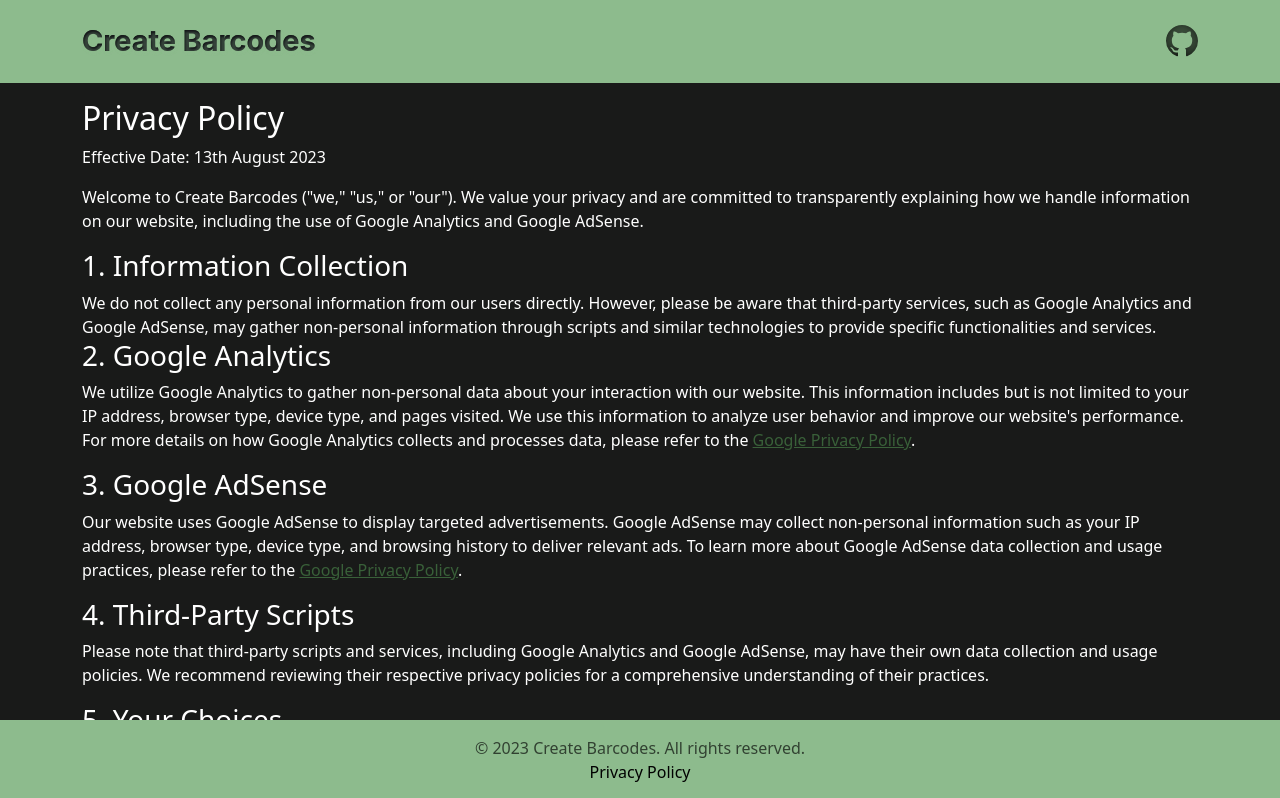
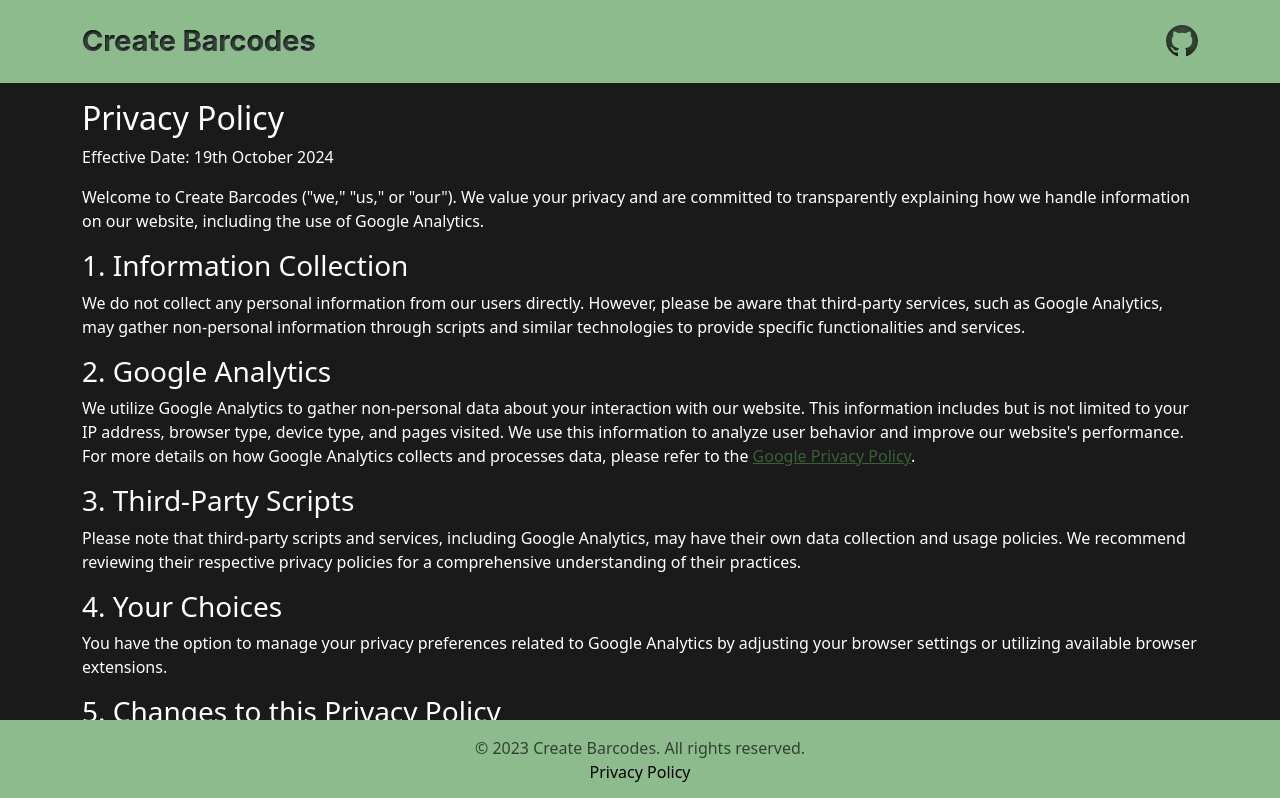
Before and after one commit to drewheasman/barcode-creator-react, a React app in the folder app/: page /privacy-policy in a window 1280 px wide. Shown: the top 798 px of the page. Built offline with nearby package versions, Linux system fonts and the light colour scheme.

Commit message:
Add tooltips, remove adsense from privacy policy (#43)

```diff
--- a/app/src/component/Label.tsx
+++ b/app/src/component/Label.tsx
@@ -1,20 +1,33 @@
+import { OverlayTrigger, Tooltip, TooltipProps } from "react-bootstrap";
 import { MessageLevel } from "../enum/MessageLevel";
 import { levelColor } from "../util/Messages/LevelColor";
 
 export function Label({
   label,
   level,
+  tooltip,
 }: {
   label: string;
   level: MessageLevel;
+  tooltip: string;
 }) {
   const classColor = levelColor(level);
 
+  const renderTooltip = (props: TooltipProps) => (
+    <Tooltip id="button-tooltip" {...props}>{tooltip}</Tooltip>
+  );
+
   return (
     <>
-      <label
-        className={`input-group-text col-sm-2 focus-${classColor}`}
-      >{label}</label>
+      <OverlayTrigger
+        placement="right"
+        delay={{ show: 250, hide: 400 }}
+        overlay={renderTooltip}
+      >
+        <label
+          className={`input-group-text col-sm-2 focus-${classColor}`}
+        >{label}</label>
+      </OverlayTrigger>
     </>
   );
 }
--- a/app/src/component/TypeOptions.tsx
+++ b/app/src/component/TypeOptions.tsx
@@ -14,7 +14,13 @@
   onTypeChange: CalculateFromBarcodeType;
 }) {
   let options: ReactElement[] = [];
-  options.push(<Label key="type-label" label="Symbology" level={MessageLevel.Info} />);
+  options.push(
+    <Label
+      key="type-label"
+      label="Symbology"
+      level={MessageLevel.Info}
+      tooltip="Encoding symbology for the rendered barcode"
+    />);
   Object.keys(BarcodeType).forEach((k) => {
     const barcodeType: string = BarcodeType[k as keyof typeof BarcodeType];
     options.push(
--- a/app/src/index.scss
+++ b/app/src/index.scss
@@ -72,3 +72,7 @@
     background-color: $color-off-dark;
   }
 }
+
+.tooltip {
+  --bs-tooltip-color: $color-active;
+}
--- a/app/src/pages/BarcodeCalculator.tsx
+++ b/app/src/pages/BarcodeCalculator.tsx
@@ -105,6 +105,7 @@
             <Label
               label="Mode"
               level={MessageLevel.Info}
+              tooltip="Single: input data into the input field. Bulk: upload a comma or new line separated list of input data"
             />
             <Checkbox
               label="Single"
@@ -130,6 +131,7 @@
             <Label
               label="Check digit"
               level={MessageLevel.Info}
+              tooltip="Optionally check digit appended to input"
             />
             <Checkbox
               label="Luhn"
--- a/app/src/pages/PrivacyPolicy.tsx
+++ b/app/src/pages/PrivacyPolicy.tsx
@@ -4,19 +4,20 @@
   return (
     <Container className="privacy-policy my-3">
       <h2>Privacy Policy</h2>
-      <p>Effective Date: 13th August 2023</p>
+      <p>Effective Date: 19th October 2024</p>
       <p>
         Welcome to Create Barcodes ("we," "us," or "our"). We value your privacy
         and are committed to transparently explaining how we handle information
-        on our website, including the use of Google Analytics and Google
-        AdSense.
+        on our website, including the use of Google Analytics.
       </p>
       <h3>1. Information Collection</h3>
-      We do not collect any personal information from our users directly.
-      However, please be aware that third-party services, such as Google
-      Analytics and Google AdSense, may gather non-personal information through
-      scripts and similar technologies to provide specific functionalities and
-      services.
+      <p>
+        We do not collect any personal information from our users directly.
+        However, please be aware that third-party services, such as Google
+        Analytics, may gather non-personal information through
+        scripts and similar technologies to provide specific functionalities and
+        services.
+      </p>
       <h3>2. Google Analytics</h3>
       <p>
         We utilize Google Analytics to gather non-personal data about your
@@ -27,34 +28,25 @@
         collects and processes data, please refer to the{" "}
         <a href="https://policies.google.com/privacy">Google Privacy Policy</a>.
       </p>
-      <h3>3. Google AdSense</h3>
-      <p>
-        Our website uses Google AdSense to display targeted advertisements.
-        Google AdSense may collect non-personal information such as your IP
-        address, browser type, device type, and browsing history to deliver
-        relevant ads. To learn more about Google AdSense data collection and
-        usage practices, please refer to the{" "}
-        <a href="https://policies.google.com/privacy">Google Privacy Policy</a>.
-      </p>
-      <h3>4. Third-Party Scripts</h3>
+      <h3>3. Third-Party Scripts</h3>
       <p>
         Please note that third-party scripts and services, including Google
-        Analytics and Google AdSense, may have their own data collection and
+        Analytics, may have their own data collection and
         usage policies. We recommend reviewing their respective privacy policies
         for a comprehensive understanding of their practices.
       </p>
-      <h3>5. Your Choices</h3>
+      <h3>4. Your Choices</h3>
       <p>
         You have the option to manage your privacy preferences related to Google
-        Analytics and Google AdSense by adjusting your browser settings or
+        Analytics by adjusting your browser settings or
         utilizing available browser extensions.
       </p>
-      <h3>6. Changes to this Privacy Policy</h3>
+      <h3>5. Changes to this Privacy Policy</h3>
       <p>
         We retain the right to modify or update this Privacy Policy as needed.
         Any revisions will be posted on this page with a revised effective date.
       </p>
-      <h3>7. Contact Us</h3>
+      <h3>6. Contact Us</h3>
       <p>
         For inquiries about this Privacy Policy or your privacy while using our
         website, please reach out to us at{" "}
```
Also changed, not shown: 1 other file (tests, documents, lock files or other folders).
